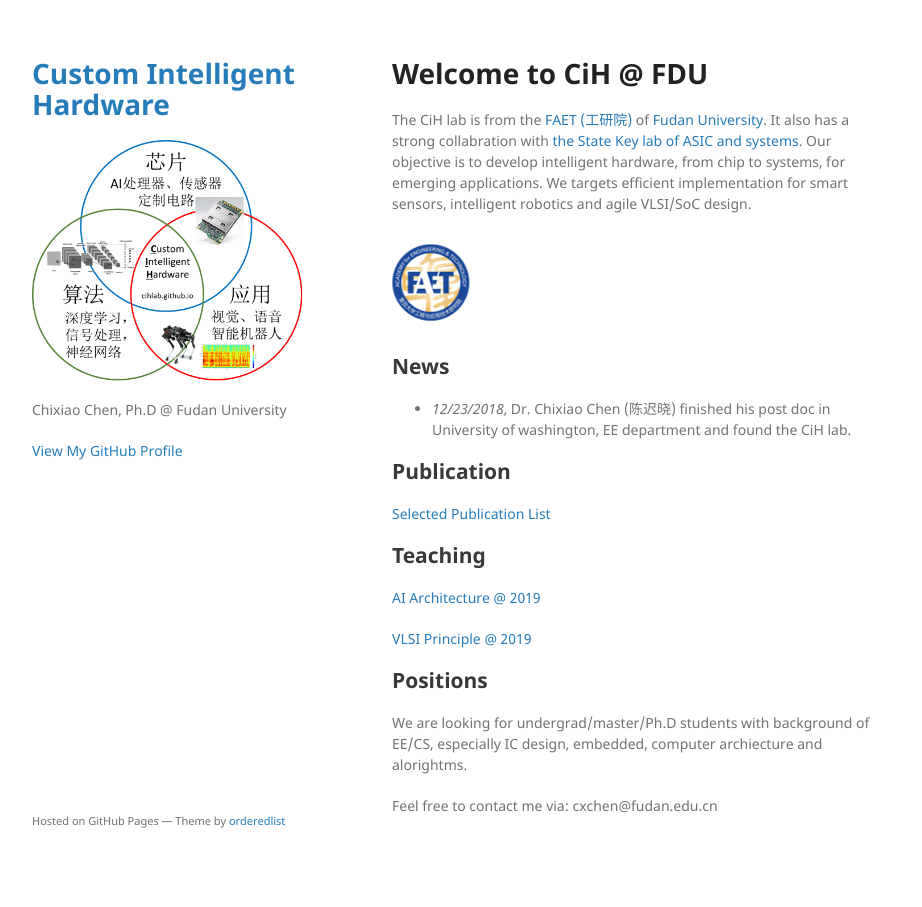
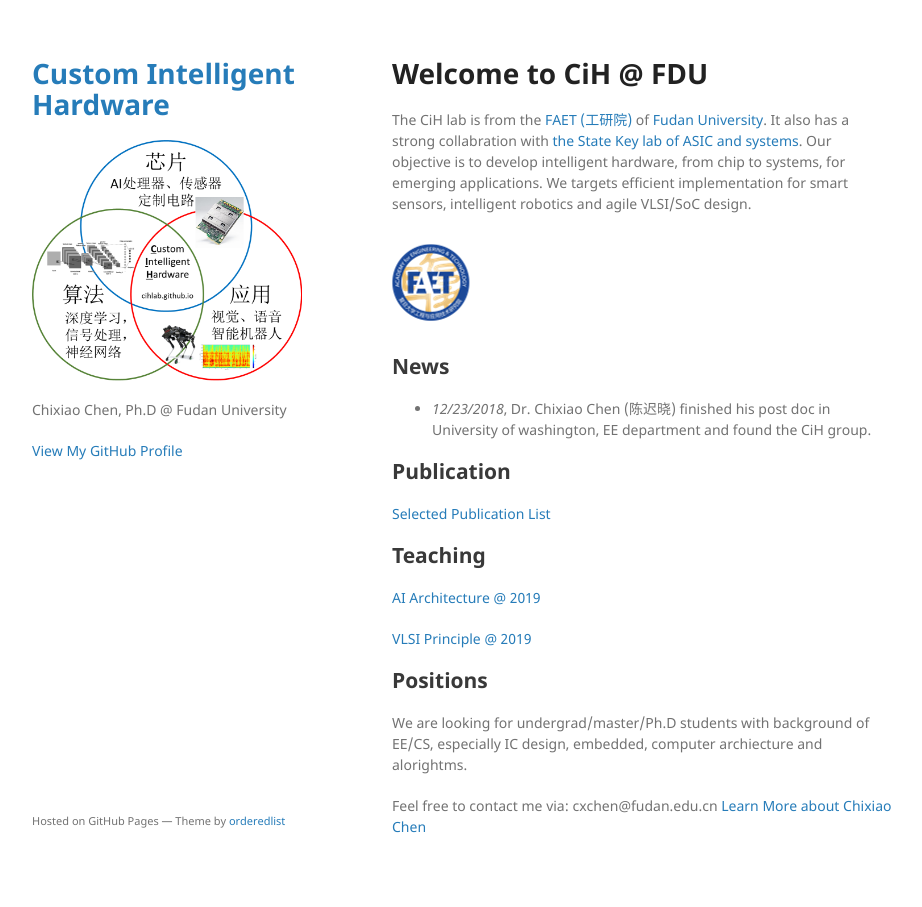
Before and after one commit to cihlab/cihlab.github.io, a Jekyll site: the page built from index.md, in a window 1280 px wide. Shown: the whole page, without its empty margins (178-1100 px from the left). Built offline with Jekyll 4.4.1, drawn with Linux system fonts in a browser that asks for light colours; our own code applies the rules of GitHub Pages for plain Markdown files.

Commit message:
Update index.md

```diff
--- a/index.md
+++ b/index.md
@@ -12,7 +12,7 @@ We targets efficient implementation for smart sensors, intelligent robotics and
 
 ## News
 
-* _12/23/2018_, Dr. Chixiao Chen (陈迟晓) finished his post doc in University of washington, EE department and found the CiH lab.
+* _12/23/2018_, Dr. Chixiao Chen (陈迟晓) finished his post doc in University of washington, EE department and found the CiH group.
 
 ## Publication
 
@@ -29,3 +29,4 @@ We targets efficient implementation for smart sensors, intelligent robotics and
 We are looking for undergrad/master/Ph.D students with background of EE/CS, especially IC design, embedded, computer archiecture and alorightms.
 
 Feel free to contact me via: cxchen@fudan.edu.cn
+[Learn More about Chixiao Chen](./cxchen.md)
```
